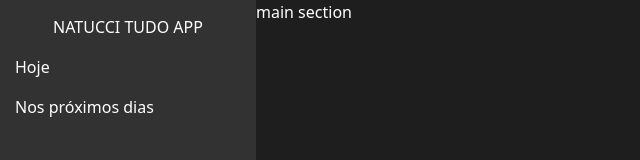
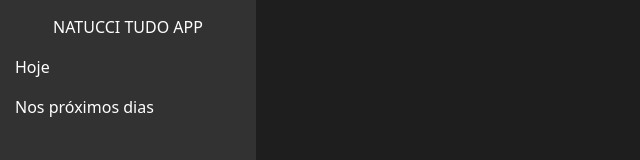
Before and after one commit to GabrielNatucci/NatucciTodoApp, a React (Create React App) app in the folder natucci_todo/: page / in a window 1280 px wide. Shown: the top 160 px of the page, without its empty margins (0-640 px from the left). Built offline with nearby package versions, Linux system fonts and the light colour scheme.

Commit message:
mudança nos todos

```diff
--- a/natucci_todo/src/components/layout/main-section/MainPanel.js
+++ b/natucci_todo/src/components/layout/main-section/MainPanel.js
@@ -1,7 +1,6 @@
 const MainPanel = () => {
     return (
         <section className="main-section">
-            <p>main section</p>
         </section>
     )
 }
```
Also changed, not shown: 2 other files (tests, documents, lock files or other folders).
